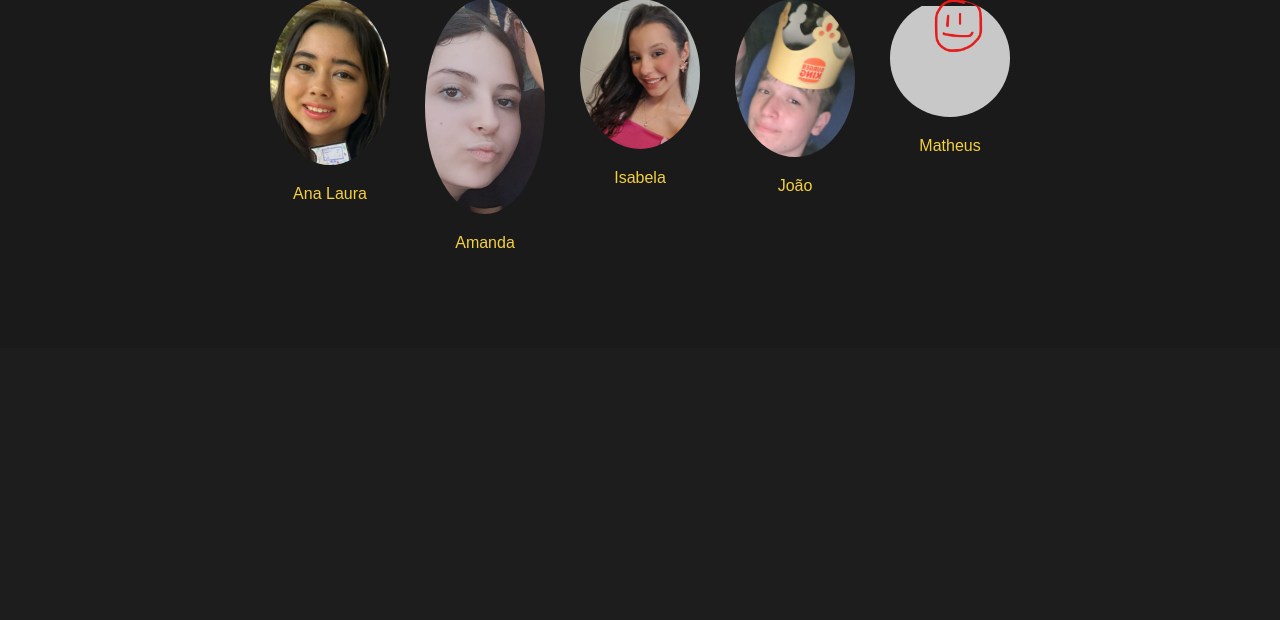
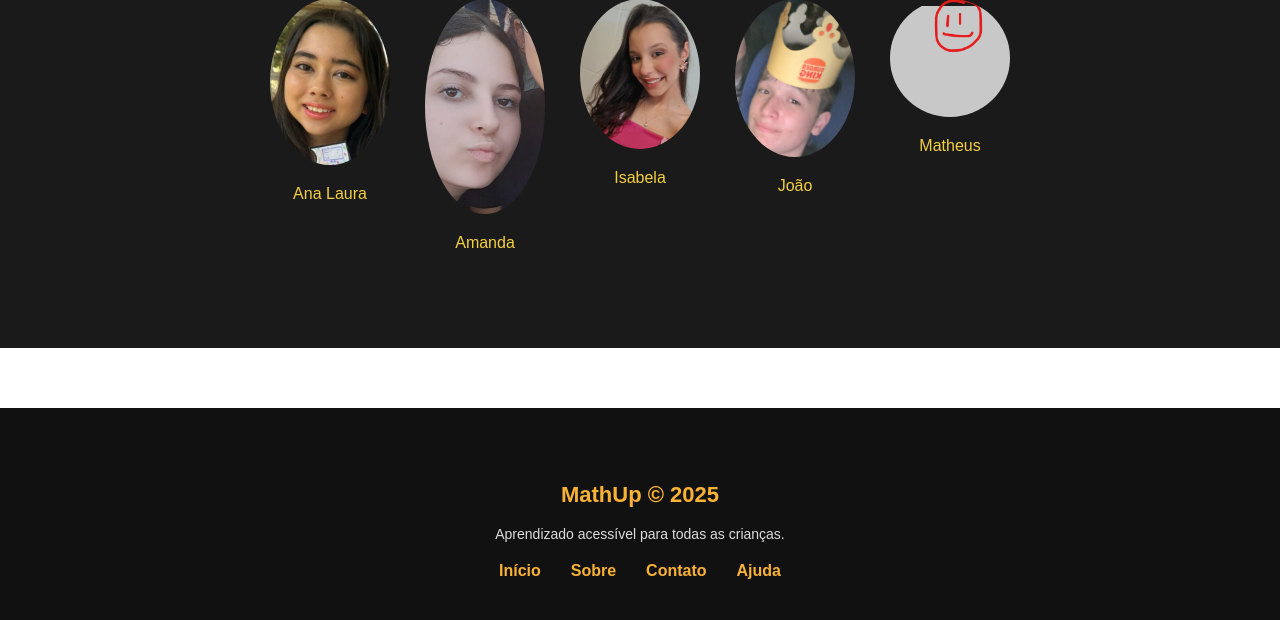
Before and after one commit to joao-Gabriel-Kuschel-Kupske/Match-Up., a Flask app: page / in a window 1280 px wide. Shown: the part 2024-2644 px from the top of the page. Before the commit the page ends 2272 px from the top, so only its background shows below. Run offline with Flask 3, Linux system fonts and the light colour scheme.

Commit message:
imagens documento da ana

```diff
--- a/match.up/static/css/styleindex.css
+++ b/match.up/static/css/styleindex.css
@@ -234,3 +234,44 @@ text-align: left;
     grid-row-start: 5;
     background-color: #c5c6ff;
 }
+
+.footer {
+    background-color: #111;              /* fundo escuro */
+    color: #f9b233;                      /* amarelo da MathUp */
+    text-align: center;                  /* centraliza texto */
+    padding: 40px 20px;                  /* espaço interno */
+    margin-top: 60px;                    /* separa do conteúdo acima */
+}
+
+.footer-content h4 {
+    font-size: 22px;
+    margin-bottom: 10px;
+}
+
+.footer-content p {
+    font-size: 14px;
+    color: #ddd;                         /* cinza clarinho */
+    margin-bottom: 20px;
+}
+
+.footer-links {
+    display: flex;
+    justify-content: center;
+    gap: 30px;                           /* espaço entre links */
+    margin-top: 10px;
+}
+
+.footer-links a {
+    color: #f9b233;
+    font-weight: 600;
+    text-decoration: none;
+    transition: 0.3s;
+}
+
+.footer-links a:hover {
+    color: #2b2b2b;                      /* fica branco ao passar o mouse */
+}
+/* remove margem inferior de tudo antes do footer */
+section, div {
+    margin-bottom: 0;
+}
--- a/match.up/templates/index.html
+++ b/match.up/templates/index.html
@@ -62,4 +62,18 @@
   </section>
 
 </body>
+<footer class="footer">
+    <div class="footer-content">
+        <h4>MathUp © 2025</h4>
+        <p>Aprendizado acessível para todas as crianças.</p>
+
+        <div class="footer-links">
+            <a href="#">Início</a>
+            <a href="#">Sobre</a>
+            <a href="#">Contato</a>
+            <a href="#">Ajuda</a>
+        </div>
+    </div>
+</footer>
+
 </html>
--- a/match.up/templates/pagcursos.html
+++ b/match.up/templates/pagcursos.html
@@ -19,9 +19,9 @@
         </a>
         <a href="{{ url_for('multiplos_e_divisores')}}" class="sistemas">
             <div class="logo">
-                <img src="static/assets/imagens/logosistema.png" alt="logo sistema">
+                <img src="static/assets/imagens/logodivisao.png" alt="logo sistema">
             </div>
-            <div class="nome"><p>Sistemas</p></div>
+            <div class="nome"><p>Dvisão</p></div>
         </a>
         <a href="{{ url_for('divisao_euclidiana')}}" class="equacoes">
             <div class="logo">
```
Also changed, not shown: match.up/static/assets/imagens/logodivisao.png (added), match.up/static/assets/imagens/logofracao.png (added), match.up/static/assets/imagens/logogeometria.png (added), match.up/static/assets/imagens/logomultiplos.png (added).
